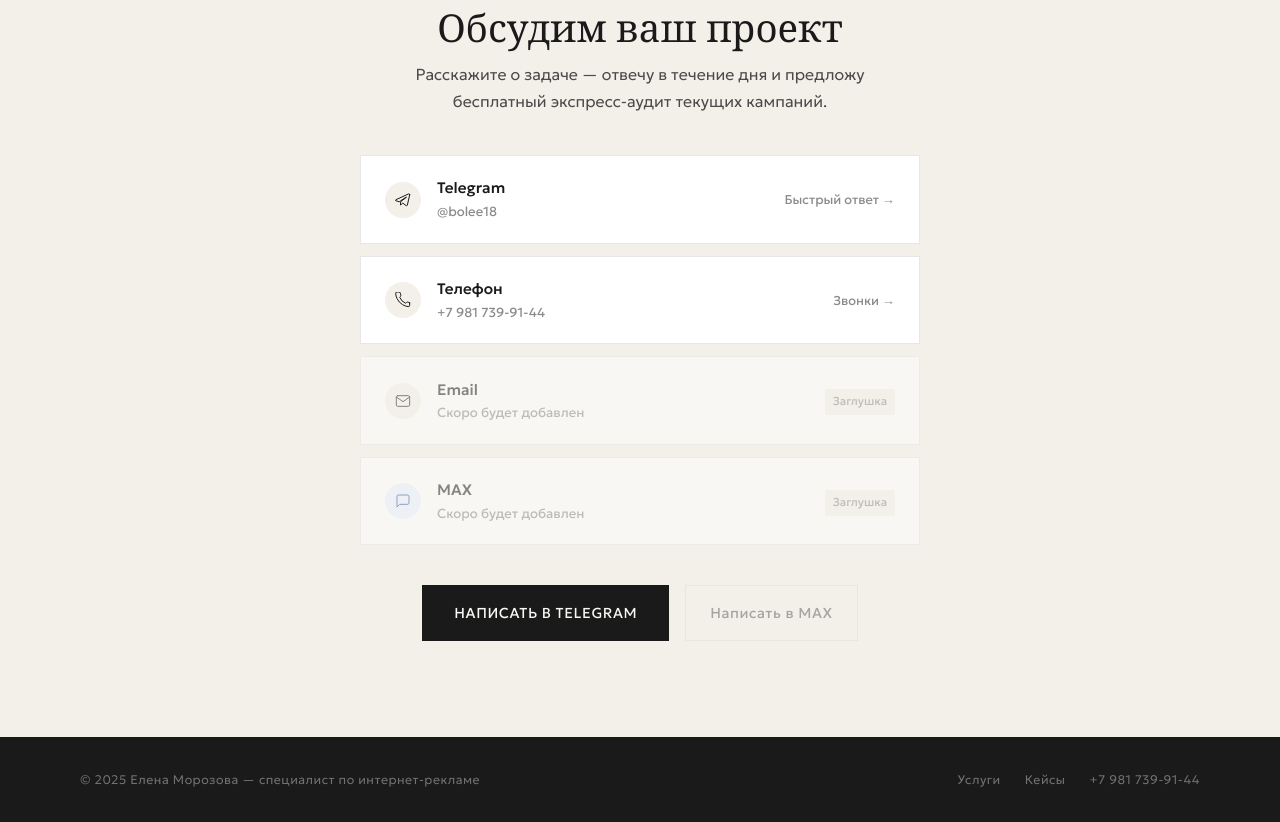
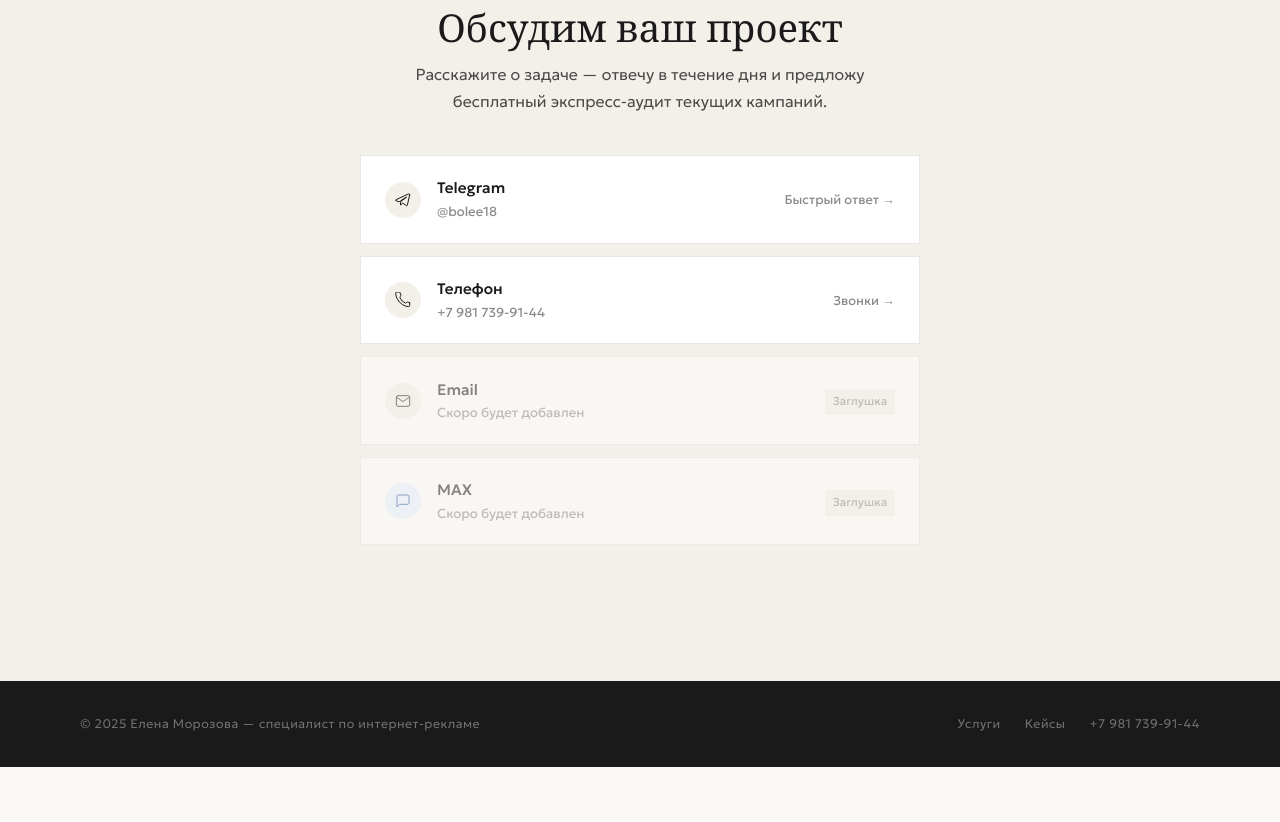
Before and after one commit to zahaand/elena-ads, a plain HTML site: page index.html in a window 1280 px wide. Shown: the part 5624-6446 px from the top of the page. After the commit the page ends 6391 px from the top, so only its background shows below. Drawn offline with nearby package versions, Linux system fonts and the light colour scheme.

Commit message:
Remove contact buttons from footer
Removed Telegram and MAX contact buttons from the footer.

```diff
--- a/index.html
+++ b/index.html
@@ -1197,14 +1197,7 @@
       </a>
     </div>
 
-    <div class="fade-in" style="display: flex; gap: 1rem; flex-wrap: wrap; justify-content: center;">
-      <a href="https://t.me/bolee18" class="btn-primary" target="_blank" rel="noopener" style="display: inline-flex;">
-        Написать в Telegram
-      </a>
-      <a href="#" class="btn-secondary" style="pointer-events: none; opacity: 0.45;">
-        Написать в MAX
-      </a>
-    </div>
+
   </div>
 </section>
 
```
